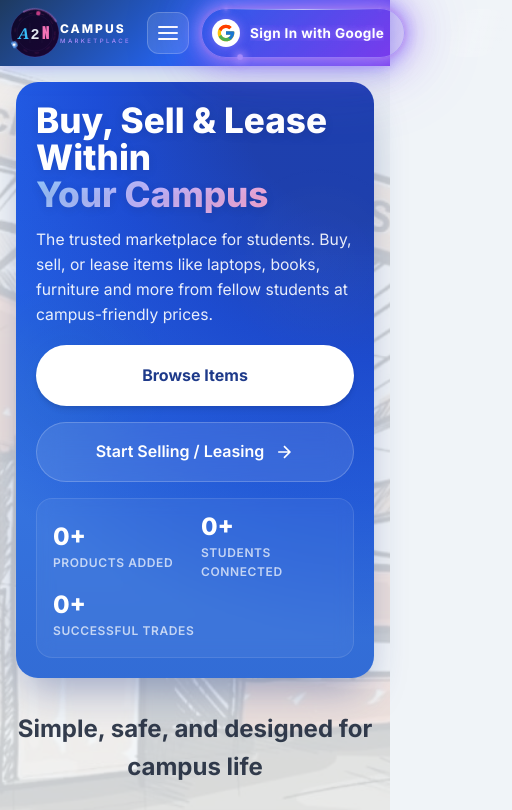
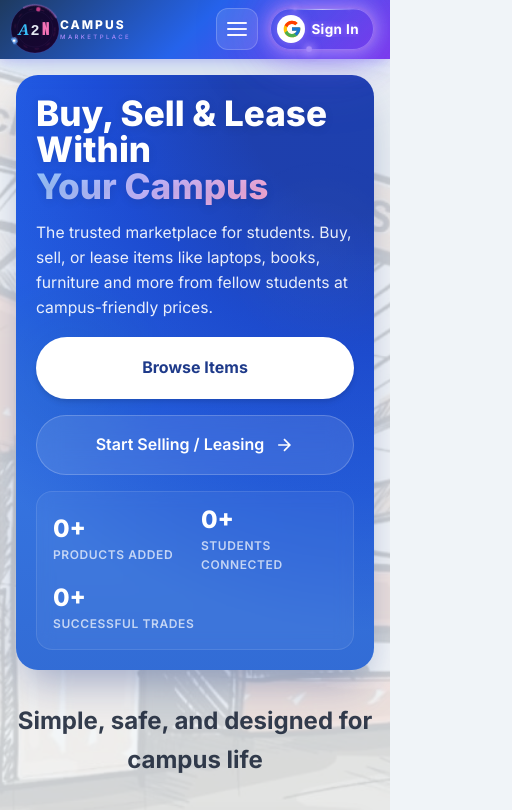
Before and after one commit to nikhilyadav09/Campus-MarketPlace, a React (Vite) app in the folder frontend/: page / in a window 390 px wide. Shown: the top 810 px of the page, 512 px wide, since content can reach past the window. Built offline with nearby package versions, Linux system fonts and the light colour scheme; no server answers.

Commit message:
mobile ui fixed

```diff
--- a/frontend/src/components/common/UserMenu.css
+++ b/frontend/src/components/common/UserMenu.css
@@ -482,8 +482,22 @@
 }
 
 /* keep text visible on mobile */
+.text-mobile {
+    display: none;
+}
+
 @media (max-width: 640px) {
+    .login-trigger {
+        padding: 6px 14px 6px 6px;
+        gap: 6px;
+    }
     .login-trigger .user-menu-name-main {
         display: block;
     }
+    .text-desktop {
+        display: none;
+    }
+    .text-mobile {
+        display: inline;
+    }
 }
--- a/frontend/src/components/common/UserMenu.jsx
+++ b/frontend/src/components/common/UserMenu.jsx
@@ -101,7 +101,10 @@ function UserMenu({ currentUser }) {
                         <div className="login-icon-google" />
 
                         {/* Button text */}
-                        <span className="user-menu-name-main">Sign In with Google</span>
+                        <span className="user-menu-name-main">
+                            <span className="text-desktop">Sign In with Google</span>
+                            <span className="text-mobile">Sign In</span>
+                        </span>
                     </>
                 )}
             </button>
--- a/frontend/src/index.css
+++ b/frontend/src/index.css
@@ -98,6 +98,11 @@ body {
   -moz-osx-font-smoothing: grayscale;
   min-height: 100vh;
   position: relative;
+  overflow-x: hidden;
+  width: 100vw;
+  max-width: 100%;
+}
+html {
   overflow-x: hidden;
 }
 
```
